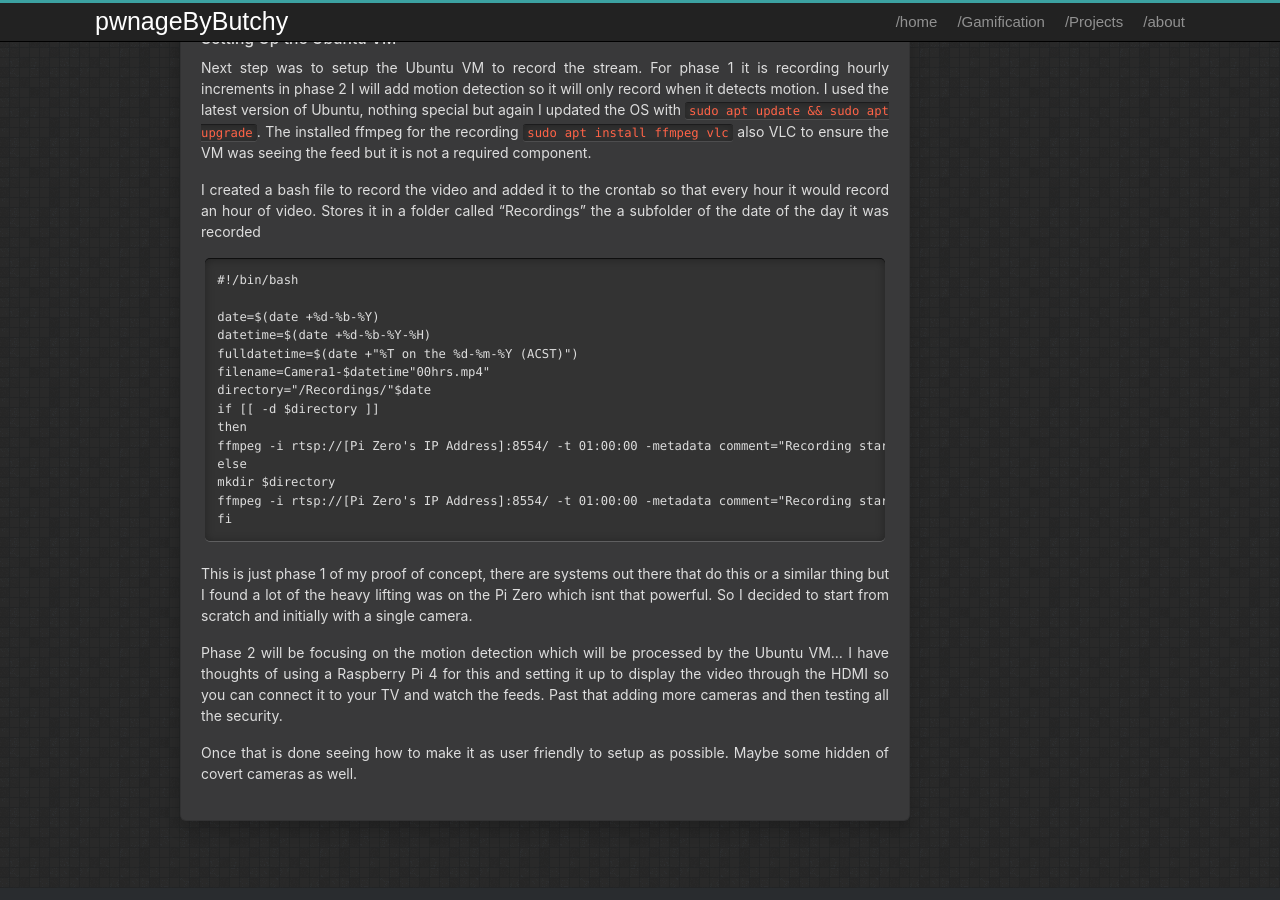
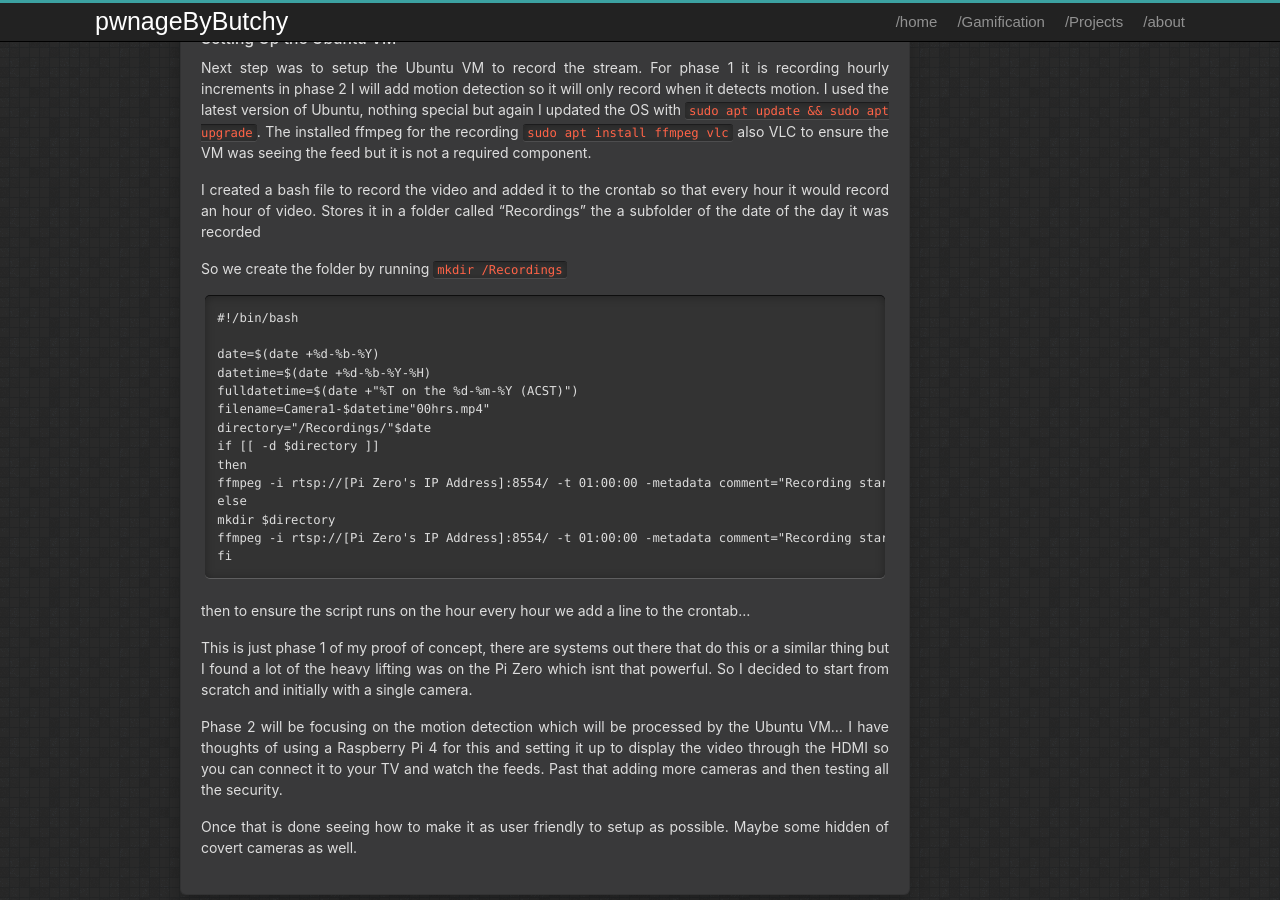
Before and after one commit to pwnageByButchy/pwnageByButchy.github.io, a Jekyll site: the page built from _posts/2020-05-16-pi-zero-security-feed.md, in a window 1280 px wide and 900 px high, scrolled down 7133 px. Built offline with Jekyll 4.4.1, drawn with Linux system fonts in a browser that asks for light colours.

Commit message:
adding more notes

````diff
--- a/_posts/2020-05-16-pi-zero-security-feed.md
+++ b/_posts/2020-05-16-pi-zero-security-feed.md
@@ -3,7 +3,7 @@ layout: post
 title: Security Feeds with Pi Zero (Phase 1)
 description: A hardware project...I know right the software guy is doing a hardware project. Using a Pi Zero (or a few of them) and no special software creating an RTSP feed from a Pi Zero with a Pi Camera attached.
 tags:
- - Project
+- Project
 
 ---
 The aim is to build a security camera system with out of the box electronic components...by this I mean no soldering!
@@ -66,6 +66,8 @@ Next step was to setup the Ubuntu VM to record the stream. For phase 1 it is rec
 
 I created a bash file to record the video and added it to the crontab so that every hour it would record an hour of video. Stores it in a folder called "Recordings" the a subfolder of the date of the day it was recorded
 
+So we create the folder by running `mkdir /Recordings`
+
 ```
 #!/bin/bash
 
@@ -83,6 +85,8 @@ ffmpeg -i rtsp://[Pi Zero's IP Address]:8554/ -t 01:00:00 -metadata comment="Rec
 fi
 ```
 
+then to ensure the script runs on the hour every hour we add a line to the crontab...
+
 This is just phase 1 of my proof of concept, there are systems out there that do this or a similar thing but I found a lot of the heavy lifting was on the Pi Zero which isnt that powerful. So I decided to start from scratch and initially with a single camera.
 
 Phase 2 will be focusing on the motion detection which will be processed by the Ubuntu VM... I have thoughts of using a Raspberry Pi 4 for this and setting it up to display the video through the HDMI so you can connect it to your TV and watch the feeds. Past that adding more cameras and then testing all the security.
````
